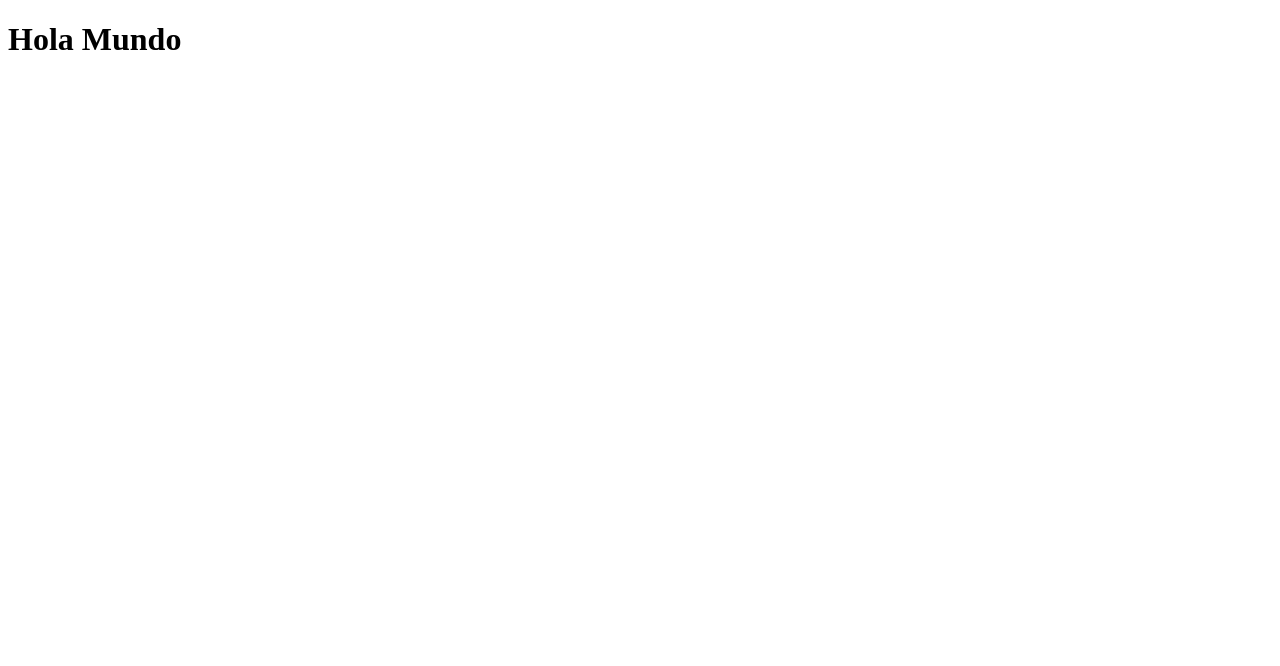
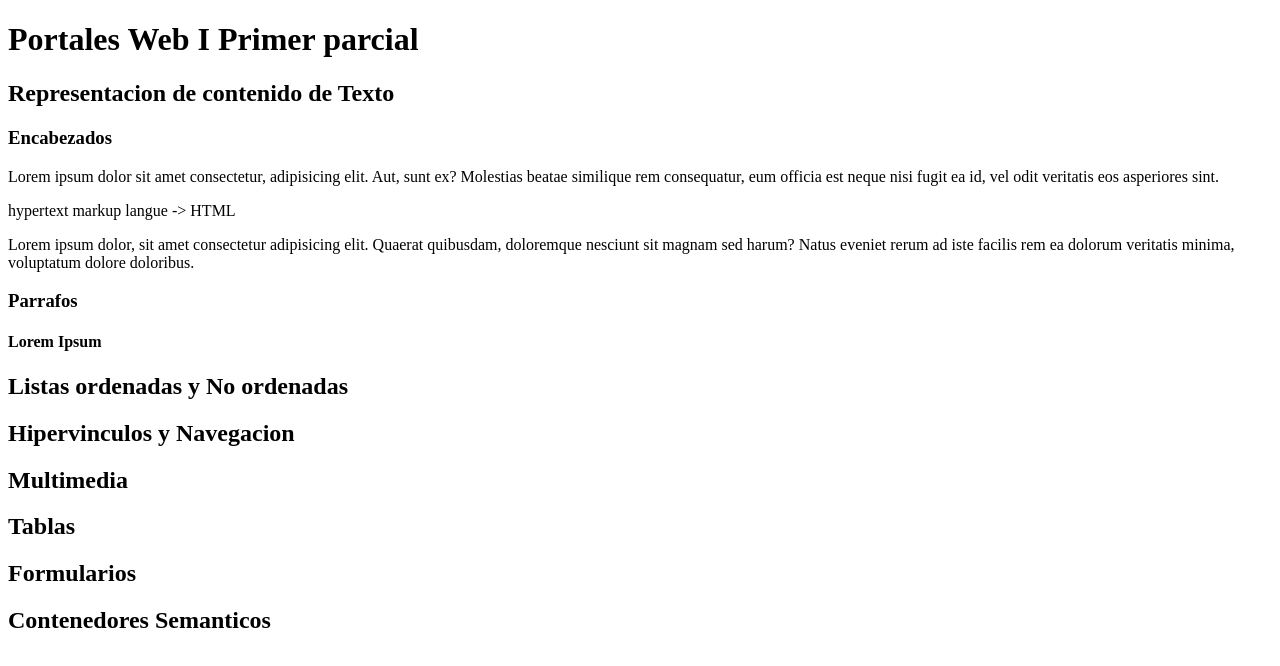
Before and after one commit to AaronReyes99/web1, a plain HTML site: page index.html in a window 1280 px wide. Drawn offline with Linux system fonts and the light colour scheme.

Commit message:
feat Estrutcuras

```diff
--- a/index.html
+++ b/index.html
@@ -4,7 +4,39 @@
         <meta charset="utf-8"/>
         <title>Portales web 1 seccion 1801</title>
         <body>
-          <h1>Hola Mundo </h1>
+          <h1>Portales Web I Primer parcial </h1>
+          <h2>Representacion de contenido de Texto</h2>
+          <h3>Encabezados</h3>
+          <p>
+          Lorem ipsum dolor sit amet
+          consectetur, adipisicing
+          elit. Aut, sunt ex?
+           Molestias beatae
+           similique rem consequatur,
+           eum officia est neque nisi fugit
+           ea id, vel odit veritatis eos asperiores sint.
+          </p>
+          <p>
+            hypertext markup langue -> HTML
+          </p>
+          <p>
+            Lorem ipsum dolor, sit amet
+            consectetur adipisicing elit.
+            Quaerat quibusdam, doloremque
+            nesciunt sit magnam sed harum?
+             Natus eveniet rerum ad iste
+             facilis rem ea dolorum veritatis
+              minima, voluptatum dolore
+              doloribus.
+          </p>
+           <h3> Parrafos </h3>
+          <h4>Lorem Ipsum</h4>
+          <h2>Listas ordenadas y No ordenadas</h2>
+          <h2>Hipervinculos y Navegacion </h2>
+          <h2>Multimedia</h2>
+          <h2>Tablas</h2>
+          <h2>Formularios</h2>
+          <h2>Contenedores Semanticos</h2>
         </body>
     </head>
 </html>
```
